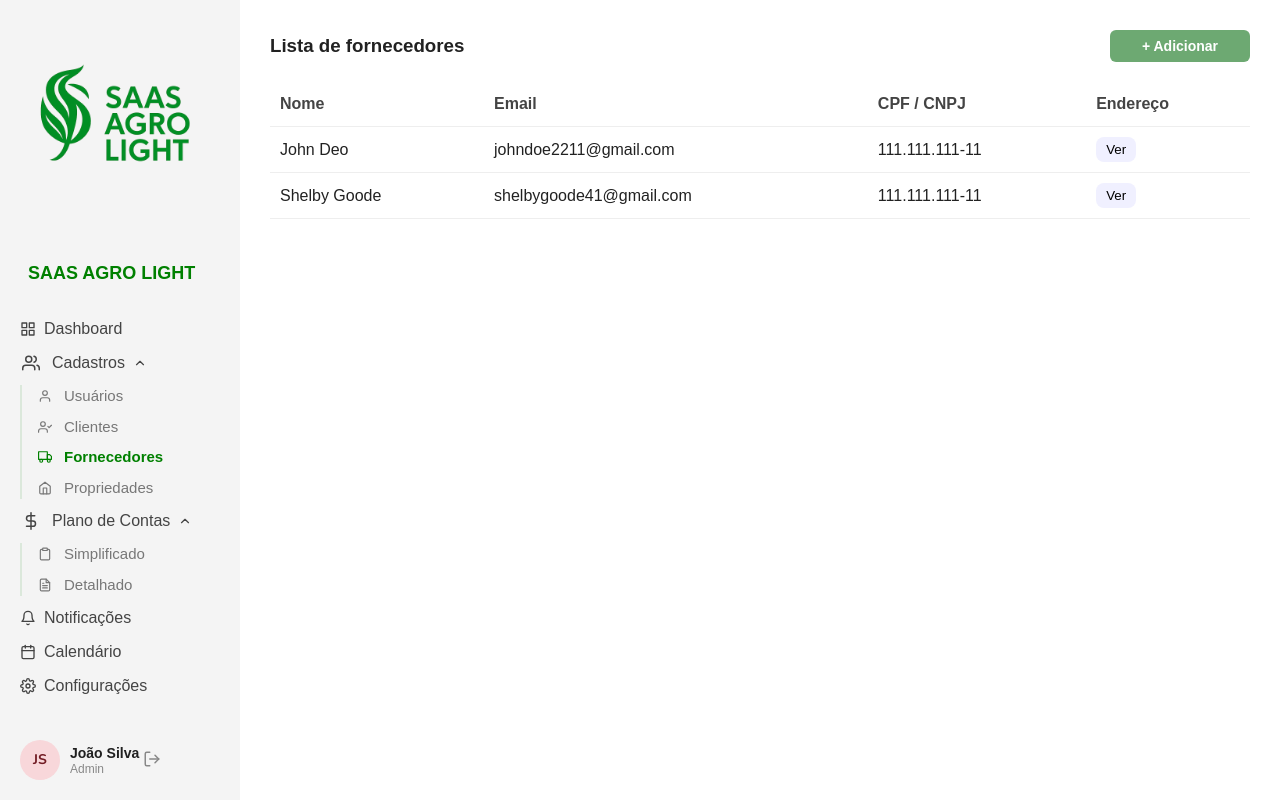
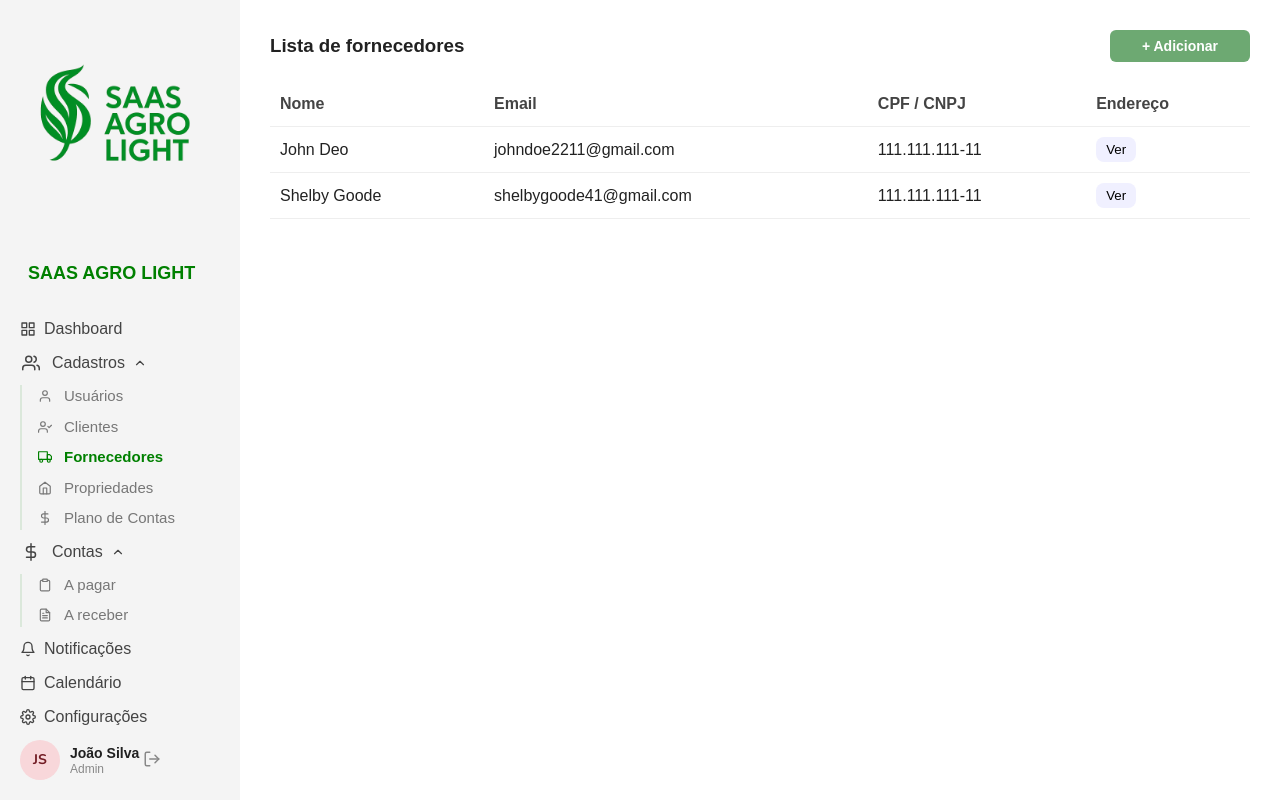
Before and after one commit to FerEnnes/sigas, a React (Create React App) app: page /fornecedores in a window 1280 px wide. Built offline with nearby package versions, Linux system fonts and the light colour scheme.

Commit message:
feat: atualiza Sidebar com submenu Plano de Contas e menu Contas

```diff
--- a/src/components/Sidebar.js
+++ b/src/components/Sidebar.js
@@ -45,7 +45,7 @@ function stringAvatar(name) {
 function Sidebar() {
   const location = useLocation();
   const [cadastrosOpen, setCadastrosOpen] = useState(true);
-  const [planoContasOpen, setPlanoContasOpen] = useState(true);
+  const [contasOpen, setContasOpen] = useState(true);
 
   const handleLogout = () => {
     console.log('Logout clicado');
@@ -90,24 +90,29 @@ function Sidebar() {
                 <FiHome className="icon" /> Propriedades
               </Link>
             </li>
+            <li>
+              <Link to="/plano-contas" className={location.pathname === '/plano-contas' ? 'active submenu-link' : 'submenu-link'}>
+                <FiDollarSign className="icon" /> Plano de Contas
+              </Link>
+            </li>
           </ul>
         )}
 
-        <li className="menu-item" onClick={() => setPlanoContasOpen(!planoContasOpen)}>
+        <li className="menu-item" onClick={() => setContasOpen(!contasOpen)}>
           <FiDollarSign className="icon" />
-          Plano de Contas {planoContasOpen ? <FiChevronUp size={14} /> : <FiChevronDown size={14} />}
+          Contas {contasOpen ? <FiChevronUp size={14} /> : <FiChevronDown size={14} />}
         </li>
 
-        {planoContasOpen && (
+        {contasOpen && (
           <ul className="submenu">
             <li>
-              <Link to="/plano/simplificado" className={location.pathname === '/plano/simplificado' ? 'active submenu-link' : 'submenu-link'}>
-                <FiClipboard className="icon" /> Simplificado
+              <Link to="/contas/pagar" className={location.pathname === '/contas/pagar' ? 'active submenu-link' : 'submenu-link'}>
+                <FiClipboard className="icon" /> A pagar
               </Link>
             </li>
             <li>
-              <Link to="/plano/detalhado" className={location.pathname === '/plano/detalhado' ? 'active submenu-link' : 'submenu-link'}>
-                <FiFileText className="icon" /> Detalhado
+              <Link to="/contas/receber" className={location.pathname === '/contas/receber' ? 'active submenu-link' : 'submenu-link'}>
+                <FiFileText className="icon" /> A receber
               </Link>
             </li>
           </ul>
```
